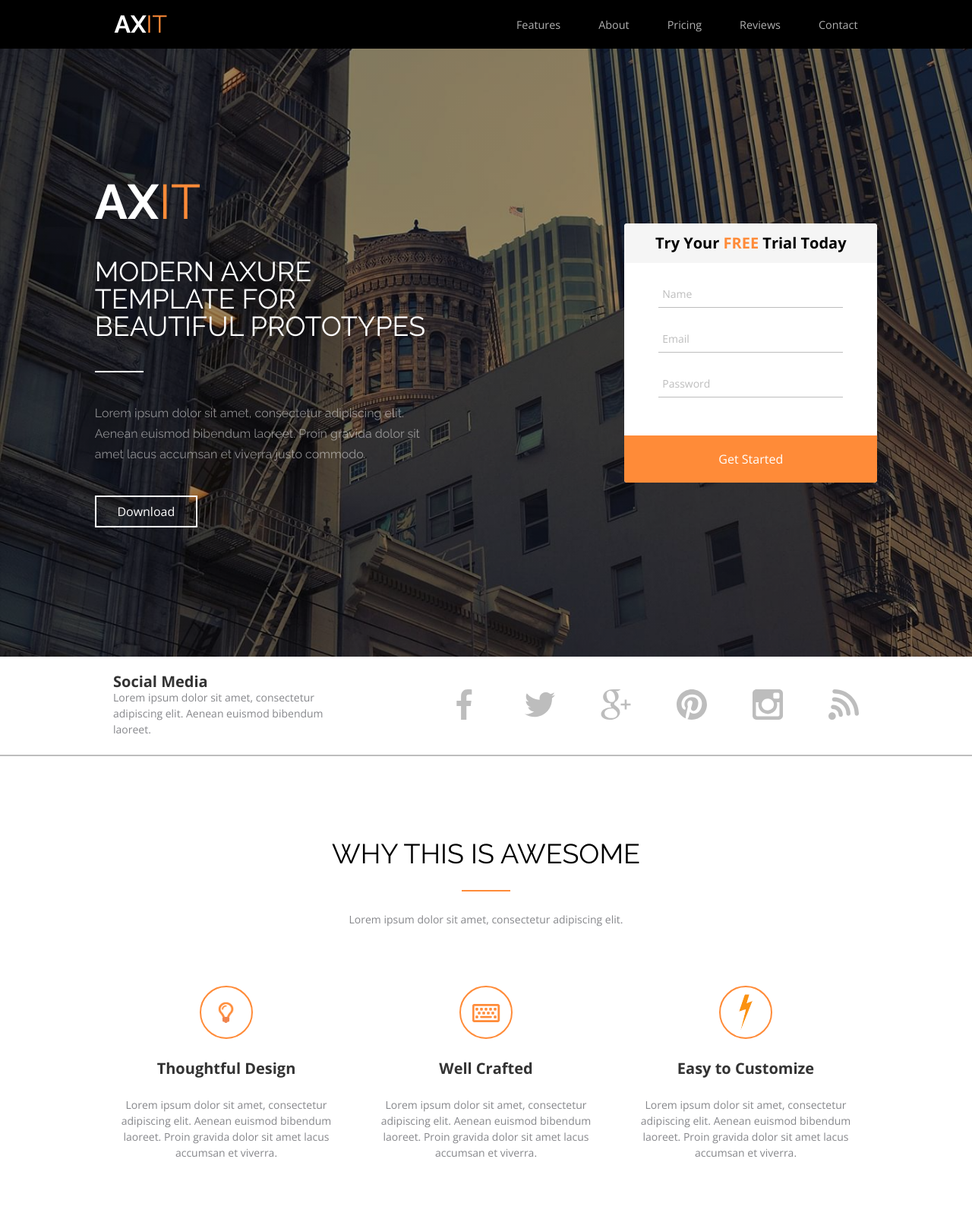
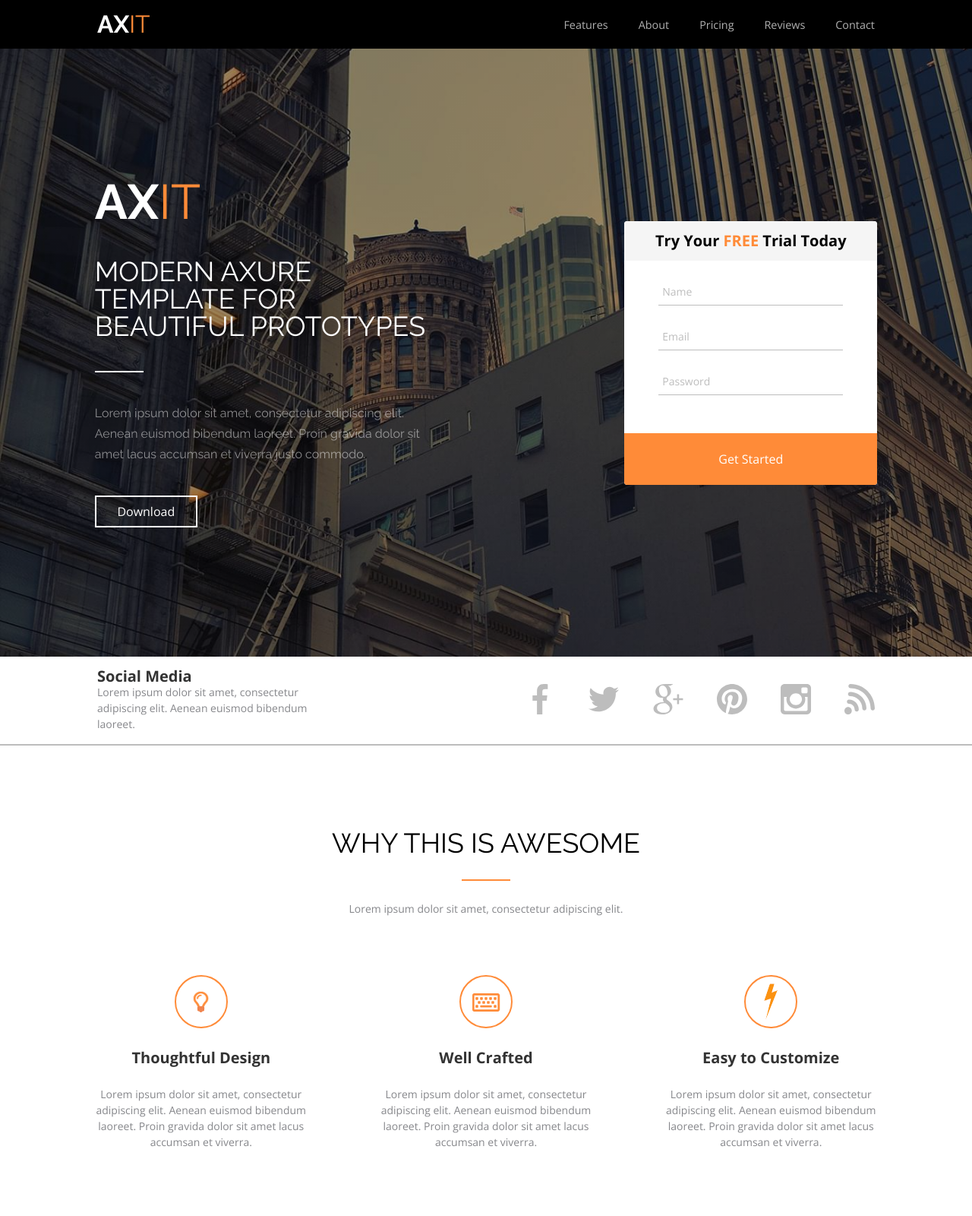
Before and after one commit to Gantlas/Lesson_5, a plain HTML site: page index.html in a window 1280 px wide. Shown: the top 1600 px of the page at 76% size. Drawn offline with nearby package versions, Linux system fonts and the light colour scheme.

Commit message:
Add files via upload

```diff
--- a/index.html
+++ b/index.html
@@ -14,9 +14,10 @@
     </head>
     <body>
         <header class="page-header">
-            <h1 class="header__logo page-header__logo_f-s_2">
+            <section class="align-wrapper page-header__align-wrapper_flex align-wrapper_w_80p">
+                <section class="header__logo page-header__logo_f-s_2">
                     <span class="header__logo-ax">AX</span><span class="header__logo-it">IT</span>
-            </h1>
+                </section>
                 <ul class="page-header__list">
                     <li class="page-header__list-item">Features</li>
                     <li class="page-header__list-item">About</li>
@@ -24,13 +25,14 @@
                     <li class="page-header__list-item">Reviews</li>
                     <li class="page-header__list-item">Contact</li>
                 </ul>
+            </section>
         </header>
         <main>
             <article class="axit-block axit-block_bg axit-block_bg_image axit-block_flex">
-                <header class="axit-block__header axit-block__header_flex axit-block__header_padding">
-                    <h1 class="header__logo axit-block__logo_f-s_4">
+                <header class="axit-block__header axit-block__header_flex axit-block__header_padding-top_150">
+                    <section class="header__logo axit-block__logo_f-s_4">
                         <span class="header__logo-ax">AX</span><span class="header__logo-it">IT</span>
-                    </h1>
+                    </section>
                     <h1 class="header__title axit-block__title">MODERN AXURE TEMPLATE FOR BEAUTIFUL PROTOTYPES</h1>
                     <div class="header__line axit-block__line"></div>
                     <p class="axit-block__header-discription">Lorem ipsum dolor sit amet, consectetur adipiscing elit. Aenean
@@ -59,20 +61,21 @@
                     <button class="sending-button free-trial__sending-button">Get Started</button>
                 </form>
             </article>
-            <article class="social-media social-media_flex social-media_padding social-media_t-a_left social-media_border">
+            <article class="social-media social-media_t-a_left social-media_border">
+                <section class="align-wrapper page-header__align-wrapper_flex align-wrapper_w_80p">
                     <header class="social-media__discription">
                         <h1 class="social-media__discription-title discription-title">Social Media</h1>
                         <p class="social-media__discription-text discription-text discription-text_l-h_2">
                             Lorem ipsum dolor sit amet, consectetur adipiscing elit.
                             Aenean euismod bibendum laoreet.</p>
                     </header>
-                <ul class="social-media__list">
-                    <li class="social-media__list-item social-media__list-item_p-l_60">
+                    <ul class="social-media__list social-media__list_w_45p">
+                        <li class="social-media__list-item">
                             <a href="https://www.facebook.com/" target="_blank">
                                 <svg class="social-media__icon" id="Bold" enable-background="new 0 0 24 24" viewBox="0 0 24 24" xmlns="http://www.w3.org/2000/svg"><path d="m15.997 3.985h2.191v-3.816c-.378-.052-1.678-.169-3.192-.169-3.159 0-5.323 1.987-5.323 5.639v3.361h-3.486v4.266h3.486v10.734h4.274v-10.733h3.345l.531-4.266h-3.877v-2.939c.001-1.233.333-2.077 2.051-2.077z"/></svg>
                             </a>
                         </li>
-                    <li class="social-media__list-item social-media__list-item_p-l_60">
+                        <li class="social-media__list-item">
                             <a href="https://twitter.com/explore" target="_blank">
                                 <svg class="social-media__icon" version="1.1" id="Capa_1" xmlns="http://www.w3.org/2000/svg" xmlns:xlink="http://www.w3.org/1999/xlink" x="0px" y="0px"
         viewBox="0 0 512 512" style="enable-background:new 0 0 512 512;" xml:space="preserve">
@@ -121,7 +124,7 @@
                                 </svg>
                             </a>
                         </li>
-                    <li class="social-media__list-item social-media__list-item_p-l_60">
+                        <li class="social-media__list-item">
                             <a href="https://www.google.com/?hl=ru" target="_blank">
                                 <svg class="social-media__icon" version="1.1" id="Capa_1" xmlns="http://www.w3.org/2000/svg" xmlns:xlink="http://www.w3.org/1999/xlink" x="0px" y="0px"
         viewBox="0 0 96.828 96.827" style="enable-background:new 0 0 96.828 96.827;"
@@ -177,7 +180,7 @@
                                 </svg>
                             </a>
                         </li>
-                    <li class="social-media__list-item social-media__list-item_p-l_60">
+                        <li class="social-media__list-item">
                             <a href="https://www.pinterest.com/" target="_blank">
                                 <svg class="social-media__icon" version="1.1" id="Layer_1" xmlns="http://www.w3.org/2000/svg" xmlns:xlink="http://www.w3.org/1999/xlink" x="0px" y="0px"
         viewBox="0 0 512.883 512.883" style="enable-background:new 0 0 512.883 512.883;" xml:space="preserve" fill="white">
@@ -223,7 +226,7 @@
                                 </svg>
                             </a>
                         </li>
-                    <li class="social-media__list-item social-media__list-item_p-l_60">
+                        <li class="social-media__list-item">
                             <a href="https://www.instagram.com/?hl=ru" target="_blank">
                                 <svg class="social-media__icon" version="1.1" id="Layer_1" xmlns="http://www.w3.org/2000/svg" xmlns:xlink="http://www.w3.org/1999/xlink" x="0px" y="0px"
         viewBox="0 0 300 300" style="enable-background:new 0 0 300 300;" xml:space="preserve">
@@ -270,7 +273,7 @@
                                 </svg>
                             </a>
                         </li>
-                    <li class="social-media__list-item social-media__list-item_p-l_60">
+                        <li class="social-media__list-item">
                             <a href="https://www.instagram.com/?hl=ru" target="_blank">
                                 <svg class="social-media__icon" version="1.1" id="Capa_1" xmlns="http://www.w3.org/2000/svg" xmlns:xlink="http://www.w3.org/1999/xlink" x="0px" y="0px"
         viewBox="0 0 482.781 482.781" style="enable-background:new 0 0 482.781 482.781;"
@@ -326,6 +329,7 @@
                             </a>
                         </li>
                     </ul>
+                </section>
             </article>
             <article class="awesome awesome_pad-b_105">
                 <header class="awesome-header awesome-header_flex awesome-header_t-a_center">
@@ -333,22 +337,22 @@
                     <div class="header__line header__line_bg-color_orange"></div>
                     <p class="discription-text discription-text_l-h_1 discription-text_pad-t-b_30-80">Lorem ipsum dolor sit amet, consectetur adipiscing elit.</p>
                 </header>
-                <section class="awesome-content awesome-content_flex awesome-content_t-a_center awesome-content_pad-l-r_127">
-                    <section class="awesome-content__card awesome-content__card_flex awesome-content__card_w_25p">
+                <section class="awesome-content awesome-content_flex awesome-content_t-a_center awesome-content_w_82p">
+                    <section class="awesome-content__card awesome-content__card_flex awesome-content__card_w_29p">
                         <div class="awesome-content__card-circle awesome-content__card-circle_bg-repeat-position awesome-content__card-circle_bg-img_bulb"></div>
                         <h2 class="discription-title discription-title_pad-t-b_29-27">Thoughtful Design</h2>
                         <p class="discription-text discription-text_l-h_2">Lorem ipsum dolor sit amet, consectetur adipiscing
                             elit. Aenean euismod bibendum laoreet. Proin gravida
                             dolor sit amet lacus accumsan et viverra.</p>
                     </section>
-                    <section class="awesome-content__card awesome-content__card_flex awesome-content__card_w_25p">
+                    <section class="awesome-content__card awesome-content__card_flex awesome-content__card_w_29p">
                         <div class="awesome-content__card-circle awesome-content__card-circle_bg-repeat-position awesome-content__card-circle_bg-img_keyboard"></div>
                         <h2 class="discription-title discription-title_pad-t-b_29-27">Well Crafted</h2>
                         <p class="discription-text discription-text_l-h_2">Lorem ipsum dolor sit amet, consectetur adipiscing
                             elit. Aenean euismod bibendum laoreet. Proin gravida
                             dolor sit amet lacus accumsan et viverra.</p>
                     </section>
-                    <section class="awesome-content__card awesome-content__card_flex awesome-content__card_w_25p">
+                    <section class="awesome-content__card awesome-content__card_flex awesome-content__card_w_29p">
                         <div class="awesome-content__card-circle awesome-content__card-circle_bg-repeat-position awesome-content__card-circle_bg-img_lightning"></div>
                         <h2 class="discription-title discription-title_pad-t-b_29-27">Easy to Customize</h2>
                         <p class="discription-text discription-text_l-h_2">Lorem ipsum dolor sit amet, consectetur adipiscing
@@ -365,8 +369,8 @@
                     <p class="discription-text discription-text_l-h_1 discription-text_pad-t-b_30-80">Lorem ipsum dolor sit amet, consectetur adipiscing elit.</p>
                 </header>
 
-                <article class="pricing-content awesome-content_flex pricing-content_align-items_flex-end awesome-content_t-a_center awesome-content_pad-l-r_127">
-                    <ul class="pricing-content__list pricing-content__list_w_27p">
+                <article class="pricing-content awesome-content_flex pricing-content_w_81p pricing-content_align-items_flex-end awesome-content_t-a_center">
+                    <ul class="pricing-content__list pricing-content__list_w_30p">
                         <li class="pricing-content__list-item pricing-content__list-item_bg-image discription-title pricing-content__list-item_color_white pricing-content__list-item_pad_21 pricing-content__list-item_m_2">Basic</li>
                         <li class="pricing-content__list-item pricing-content__list-item_bg-image pricing-content__list-item_f-f_raleway pricing-content__list-item_color_white pricing-content__list-item_f-s_5 pricing-content__list-item_m_2"><span class="dollar">$</span>0</li>
                         <li class="pricing-content__list-item pricing-content__list-item_bg-image discription-text discription-text_l-h_1 discription-text_f-style_italic pricing-content__list-item_pad_18">Free for Life</li>
@@ -379,7 +383,7 @@
                         <li class="pricing-content__list-item discription-text discription-text_l-h_1 pricing-content__list-item_bg-color_white pricing-content__list-item_pad_14 pricing-content__list-item_m_2">EMAIL SUPPORT</li>
                     </ul>
 
-                    <ul class="pricing-content__list pricing-content__list_w_27p">
+                    <ul class="pricing-content__list pricing-content__list_w_30p">
                         <li class="pricing-content__list-item pricing-content__list-item_bg-image discription-title pricing-content__list-item_color_white pricing-content__list-item_pad_21 pricing-content__list-item_m_2">Professional</li>
                         <li class="pricing-content__list-item pricing-content__list-item_bg-image pricing-content__list-item_f-f_raleway pricing-content__list-item_color_white pricing-content__list-item_f-s_5 pricing-content__list-item_m_2"><span class="dollar">$</span>19</li>
                         <li class="pricing-content__list-item pricing-content__list-item_bg-image discription-text discription-text_l-h_1 discription-text_f-style_italic pricing-content__list-item_pad_18">Monthly Payment</li>
@@ -392,7 +396,7 @@
                         <li class="pricing-content__list-item discription-text discription-text_l-h_1 pricing-content__list-item_bg-color_white pricing-content__list-item_pad_14 pricing-content__list-item_m_2">EMAIL SUPPORT</li>
                     </ul>
 
-                    <ul class="pricing-content__list pricing-content__list_w_27p">
+                    <ul class="pricing-content__list pricing-content__list_w_30p">
                         <li class="pricing-content__list-item pricing-content__list-item_bg-image discription-title pricing-content__list-item_color_white pricing-content__list-item_pad_21 pricing-content__list-item_m_2">Enterprise</li>
                         <li class="pricing-content__list-item pricing-content__list-item_bg-image pricing-content__list-item_f-f_raleway pricing-content__list-item_color_white pricing-content__list-item_f-s_5 pricing-content__list-item_m_2"><span class="dollar">$</span>70</li>
                         <li class="pricing-content__list-item pricing-content__list-item_bg-image discription-text discription-text_l-h_1 discription-text_f-style_italic pricing-content__list-item_pad_18">Monthly Payment</li>
@@ -450,8 +454,8 @@
             </article>
         </main>
         <footer class="footer footer_flex footer_bg-color_black footer_pad-t-b_39-15">
-            <ul class="social-media__list social-media__list_pad-b_15">
-                <li class="social-media__list-item social-media__list-item_pad-l-r_13">
+            <ul class="social-media__list social-media__list_w_20p social-media__list_pad-b_15">
+                <li class="social-media__list-item">
                     <a href="https://www.facebook.com/" target="_blank">
                         <svg class="footer__icon" id="Bold" enable-background="new 0 0 24 24" viewBox="0 0 24 24" xmlns="http://www.w3.org/2000/svg"><path d="m15.997 3.985h2.191v-3.816c-.378-.052-1.678-.169-3.192-.169-3.159 0-5.323 1.987-5.323 5.639v3.361h-3.486v4.266h3.486v10.734h4.274v-10.733h3.345l.531-4.266h-3.877v-2.939c.001-1.233.333-2.077 2.051-2.077z"/></svg>
                     </a>
--- a/style.css
+++ b/style.css
@@ -8,11 +8,19 @@
 .page-header {
     width: 100%;
     background-color: black;
+}
+
+.page-header__align-wrapper_flex {
     display: flex;
     justify-content: space-between;
     flex-wrap: wrap;
     align-items: center;
-    padding: 1rem 9.4rem;
+}
+
+.align-wrapper_w_80p {
+    width: 80%;
+    margin: 0 auto;
+    padding: 1rem 0;
 }
 
 .header__logo {
@@ -40,7 +48,9 @@
 .page-header__list {
     display: flex;
     flex-wrap: wrap;
+    justify-content: space-between;
     list-style-type: none;
+    width: 40%;
     padding: 0;
 }
 
@@ -49,7 +59,6 @@
     font-size: 0.9rem;
     color: #FFFFFF;
     opacity: 0.69;
-    padding-left: 3.125rem;
 }
 
 /* ______Page header______ */
@@ -82,7 +91,7 @@
     min-width: 200px;
 }
 
-.axit-block__header_padding {
+.axit-block__header_padding-top_150 {
     padding: 150px 0;
 }
 
@@ -231,15 +240,14 @@
     font-size: 1rem;
     color: #FFFFFF;
     background-color: #FF8B38;
+    border: 3px solid #FF8B38;
+    transition-duration: 0.2s;
     outline: none;
-    border: 0;
 }
 
 .sending-button:hover {
-    transition-duration: 0.2s;
     cursor: pointer;
     color: #FF8B38;
-    border: 3px solid #FF8B38;
     background: linear-gradient(to bottom, rgba(255,255,255,1) 0%,rgba(241,241,241,1) 17%,rgba(225,225,225,1) 68%,rgba(246,246,246,1) 100%);
     font-weight: bold;
 }
@@ -254,13 +262,6 @@
 /* ______AXIT block______ */
 
 /* ______Social media______ */
-
-.social-media_flex {
-    display: flex;
-    justify-content: space-between;
-    align-items: center;
-    flex-wrap: wrap;
-}
 
 .social-media_border {
     border-bottom: 2px solid #BDBDBD;
@@ -295,12 +296,13 @@
 .social-media__list {
     display: flex;
     flex-wrap: wrap;
+    justify-content: space-between;
     list-style-type: none;
     padding: 0;
 }
 
-.social-media__list-item_p-l_60 {
-    padding-left: 60px;
+.social-media__list_w_45p {
+    width: 45%;
 }
 
 .social-media__icon {
@@ -351,8 +353,9 @@
     text-align: center;
 }
 
-.awesome-content_pad-l-r_127 {
-    padding: 0 127px;
+.awesome-content_w_82p {
+    width: 82%;
+    margin: 0 auto;
 }
 
 .discription-title_pad-t-b_29-27 {
@@ -361,7 +364,7 @@
 
 .awesome-content_flex{
     display: flex;
-    justify-content: space-around;
+    justify-content: space-between;
     flex-wrap: wrap;
 }
 
@@ -371,8 +374,8 @@
     align-items: center;
 }
 
-.awesome-content__card_w_25p {
-    width: 28%;
+.awesome-content__card_w_29p {
+    width: 28.5%;
     min-width: 80px;
 }
 
@@ -414,13 +417,18 @@
     align-items: flex-end;
 }
 
+.pricing-content_w_81p {
+    width: 81%;
+    margin: 0 auto;
+}
+
 .pricing-content__list {
     list-style-type: none;
     padding: 0;
 }
 
-.pricing-content__list_w_27p {
-    width: 27%;
+.pricing-content__list_w_30p {
+    width: 30%;
     min-width: 152px;
 }
 
@@ -618,8 +626,8 @@
     padding-bottom: 15px;
 }
 
-.social-media__list-item_pad-l-r_13 {
-    padding: 0 13px;
+.social-media__list_w_20p {
+    width: 20%;
 }
 
 .footer__icon {
```
Lines whose indentation alone changed are shown as unchanged.
